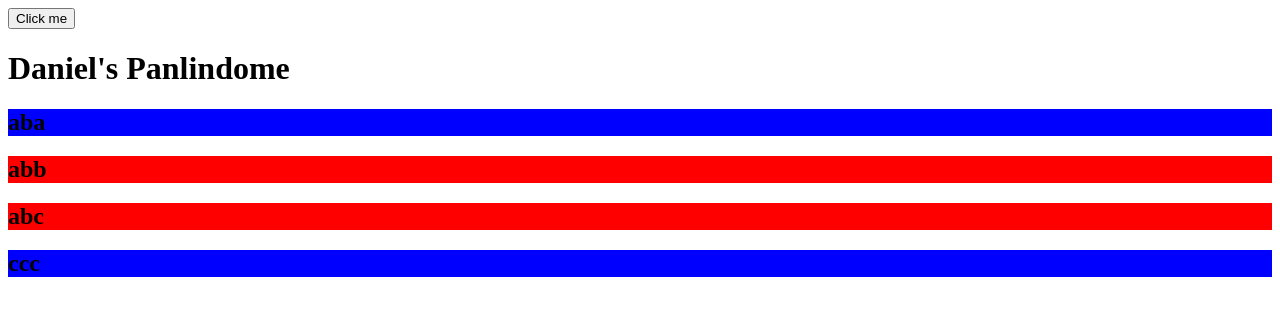
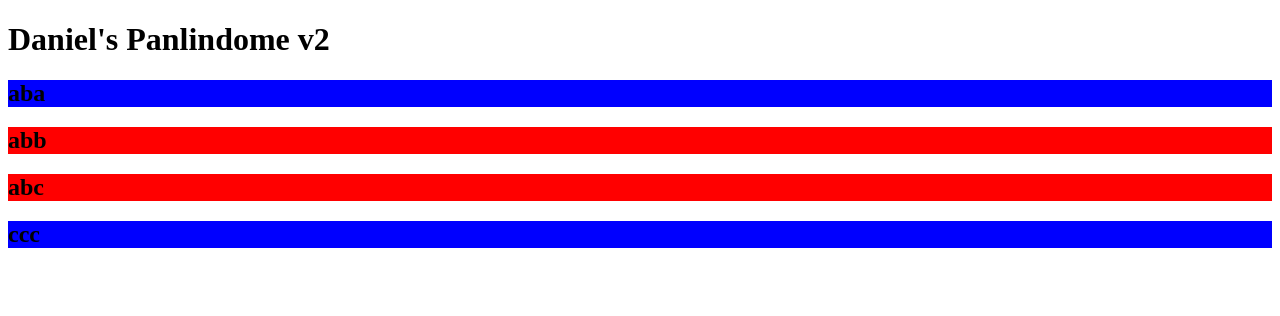
Before and after one commit to zjian107-su/Angular-Akasha1729, an Angular app: page / in a window 1280 px wide. Shown: the top 316 px of the page. Built offline with nearby package versions, Linux system fonts and the light colour scheme.

Commit message:
✨ update: componentify palindrome

```diff
--- a/src/app/app.component.html
+++ b/src/app/app.component.html
@@ -1,12 +1 @@
-<div>
-
-  <button>Click me</button>
-
-  <h1> Daniel's Panlindome</h1>
-  <div *ngFor="let item of panlindomeList">
-    <div [ngStyle]="{'background-color': isPalindrome(item)? 'blue':'red'}">
-      <h2>{{item}}</h2>
-    </div>
-  </div>
-
-</div>
+<app-palindrome-list></app-palindrome-list>
--- a/src/app/app.component.ts
+++ b/src/app/app.component.ts
@@ -1,5 +1,5 @@
 import { Component } from '@angular/core';
-import { palindromeList } from './constants';
+
 
 @Component({
   selector: 'app-root',
@@ -8,9 +8,4 @@ import { palindromeList } from './constants';
 })
 export class AppComponent {
   title: string = 'Angular-Interview-Exercises';
-  panlindomeList: string[] = palindromeList;
-
-  isPalindrome(str: string): boolean {
-    return str === str.split('').reverse().join('');
-  }
 }
--- /dev/null
+++ b/src/app/components/palindrome-list/palindrome-list.component.html
@@ -0,0 +1,10 @@
+<div>
+
+  <h1> Daniel's Panlindome v2</h1>
+  <div *ngFor="let item of panlindomeList">
+    <div [ngStyle]="{'background-color': isPalindrome(item)? 'blue':'red'}">
+      <h2>{{item}}</h2>
+    </div>
+  </div>
+
+</div>
--- /dev/null
+++ b/src/app/components/palindrome-list/palindrome-list.component.ts
@@ -0,0 +1,15 @@
+import { Component } from '@angular/core';
+import { palindromeList } from '../../constants';
+
+@Component({
+  selector: 'app-palindrome-list',
+  templateUrl: './palindrome-list.component.html',
+  styleUrls: ['./palindrome-list.component.css'],
+})
+export class PalindromeListComponent {
+  panlindomeList: string[] = palindromeList;
+
+  isPalindrome(str: string): boolean {
+    return str === str.split('').reverse().join('');
+  }
+}
```
Also changed, not shown: src/app/app.module.ts (+5 -10 lines), src/app/components/palindrome-list/palindrome-list.component.css (added), 1 other file (tests, documents, lock files or other folders).
